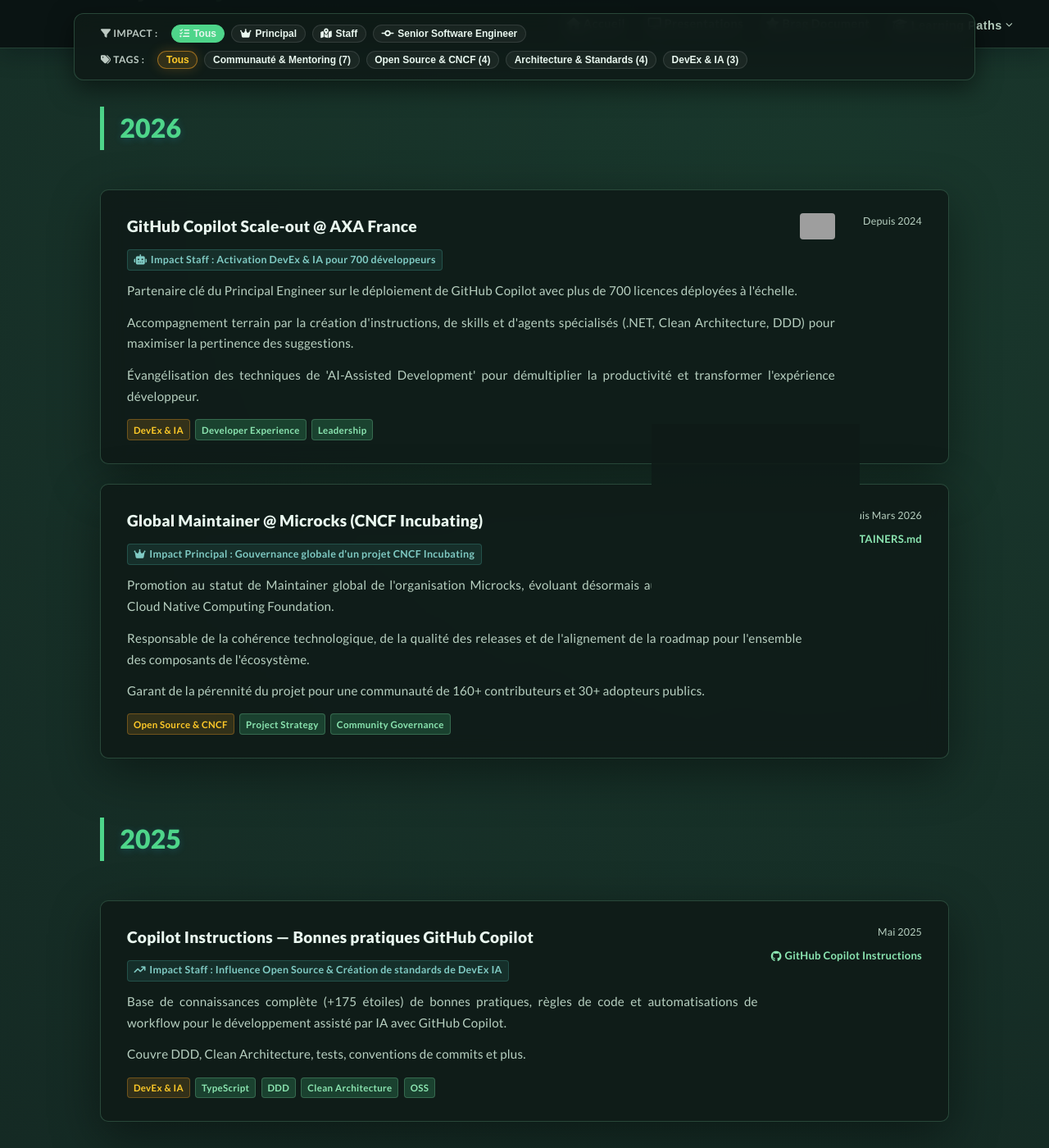
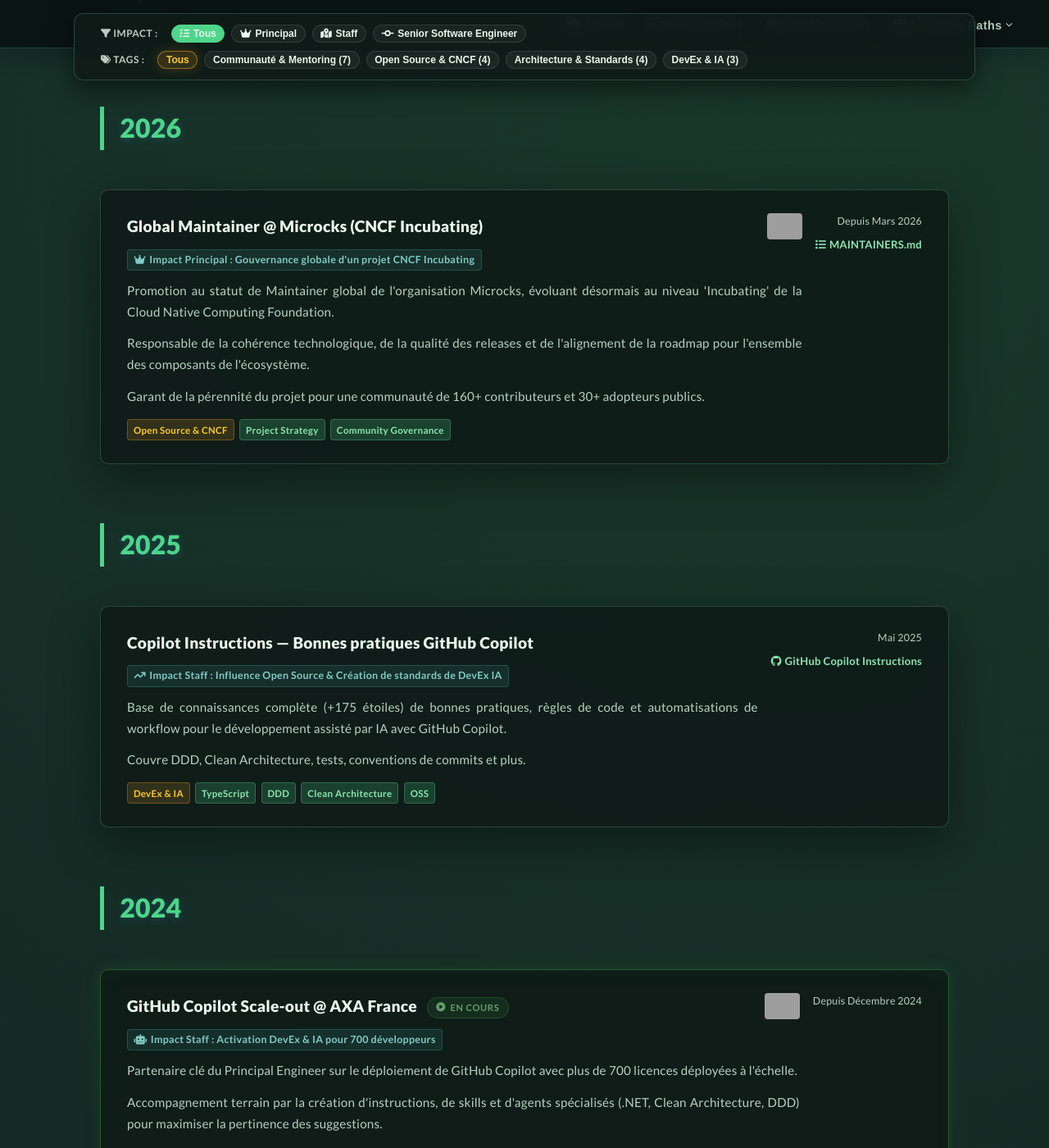
Before and after one commit to SebastienDegodez/SebastienDegodez.github.io, a Jekyll site: the page built from brag.md, in a window 1280 px wide and 1400 px high, scrolled down 655 px. Shown: the whole window at 82% size. Built offline with Jekyll 4.4.1, drawn with Linux system fonts in a browser that asks for light colours; some of the changed text lies outside the part shown; grey boxes are pictures that could not be loaded.

Commit message:
feat: add ongoing project display with updated styling and sorting logic

```diff
--- a/_data/brag.json
+++ b/_data/brag.json
@@ -3,7 +3,7 @@
     {
       "title": "Global Maintainer @ Microcks (CNCF Incubating)",
       "logo": "https://microcks.io/images/logo/microcks-logo-blue_hu_3d5c4ab173b0c06a.webp",
-      "sort_key": 99990301,
+      "sort_key": 20260301,
       "impact": {
         "icon": "fa-solid fa-crown",
         "text": "Impact Principal : Gouvernance globale d'un projet CNCF Incubating",
@@ -77,7 +77,9 @@
     {
       "title": "GitHub Copilot Scale-out @ AXA France",
       "logo": "https://upload.wikimedia.org/wikipedia/commons/9/94/AXA_Logo.svg",
-      "sort_key": 99991220,
+      "sort_key": 20241220,
+      "ongoing": true,
+      "started": "Décembre 2024",
       "impact": {
         "icon": "fa-solid fa-robot",
         "text": "Impact Staff : Activation DevEx & IA pour 700 développeurs",
--- /dev/null
+++ b/_includes/brag-project-card.html
@@ -0,0 +1,33 @@
+<div class="project-card{% if include.project.ongoing %} project-card--ongoing{% endif %}" data-impact-type="{{ include.project.impact.type | default: 'other' }}">
+<div class="project-card__main">
+<div class="project-card__header-flex">
+  <h3>{{ include.project.title }}{% if include.project.ongoing %} <span class="badge-ongoing"><i class="fa-solid fa-circle-play"></i> En cours</span>{% endif %}</h3>
+  {% if include.project.logo %}
+  <img src="{{ include.project.logo }}" alt="{{ include.project.title }} logo" class="project-card__logo" style="height: 32px; width: auto; object-fit: contain; margin-left: 1rem; border-radius: 4px;" />
+  {% endif %}
+</div>
+<div class="project-card__impact"><i class="{{ include.project.impact.icon }}" aria-hidden="true"></i> {{ include.project.impact.text }}</div>
+{% for paragraph in include.project.paragraphs %}
+<p>{{ paragraph }}</p>
+{% endfor %}
+<div class="project-card__tags">
+{% for tag in include.project.tags %}
+<span class="{{ tag.class | default: 'tag' }}">{{ tag.label }}</span>
+{% endfor %}
+</div>
+</div>
+<div class="project-card__side">
+{% if include.project.ongoing and include.project.started %}
+<span class="project-card__date">Depuis {{ include.project.started }}</span>
+{% elsif include.project.date_lines %}
+{% for line in include.project.date_lines %}
+<span class="project-card__date">{{ line }}</span>
+{% endfor %}
+{% elsif include.project.date %}
+<span class="project-card__date">{{ include.project.date }}</span>
+{% endif %}
+{% for link in include.project.links %}
+<a class="project-card__link" href="{{ link.url }}" target="_blank" rel="noopener"><i class="{{ link.icon }}" aria-hidden="true"></i> {{ link.label }}</a>
+{% endfor %}
+</div>
+</div>
--- a/brag.md
+++ b/brag.md
@@ -114,6 +114,32 @@
   border-left: 5px solid var(--color-primary);
   text-shadow: 0 2px 10px rgba(36, 181, 255, 0.2);
 }
+/* ── Ongoing / En cours ──────────────────────────── */
+.project-card--ongoing {
+  border: 1px solid rgba(76, 175, 80, 0.4);
+  box-shadow: 0 0 20px rgba(76, 175, 80, 0.12), inset 0 0 30px rgba(76, 175, 80, 0.04);
+}
+.badge-ongoing {
+  display: inline-flex;
+  align-items: center;
+  gap: 0.35rem;
+  font-size: 0.7rem;
+  font-weight: 700;
+  text-transform: uppercase;
+  letter-spacing: 0.6px;
+  color: #81c784;
+  background: rgba(76, 175, 80, 0.15);
+  border: 1px solid rgba(76, 175, 80, 0.35);
+  border-radius: 20px;
+  padding: 0.15rem 0.65rem;
+  vertical-align: middle;
+  margin-left: 0.5rem;
+  animation: ongoing-pulse 2.5s ease-in-out infinite;
+}
+@keyframes ongoing-pulse {
+  0%, 100% { opacity: 1; }
+  50% { opacity: 0.6; }
+}
 </style>
 <header class="page-header">
   <div class="page-header__bg" role="presentation" aria-hidden="true"></div>
@@ -170,51 +196,14 @@
 </div>
 <div class="project-list">
 {% assign projects_sorted = site.data.brag.projects | sort: "sort_key" | reverse %}
-{% assign system_current_year = "now" | date: "%Y" | plus: 0 %}
 {% assign current_year = '' %}
 {% for project in projects_sorted %}
 {% assign project_year = project.sort_key | divided_by: 10000 %}
-{% if project_year == 9999 %}
-  {% assign display_year = system_current_year %}
-{% else %}
-  {% assign display_year = project_year %}
+{% if project_year != current_year %}
+<h3 class="year-separator">{{ project_year }}</h3>
+{% assign current_year = project_year %}
 {% endif %}
-
-{% if display_year != current_year %}
-<h3 class="year-separator">{{ display_year }}</h3>
-{% assign current_year = display_year %}
-{% endif %}
-<div class="project-card" data-impact-type="{{ project.impact.type | default: 'other' }}">
-<div class="project-card__main">
-<div class="project-card__header-flex">
-  <h3>{{ project.title }}</h3>
-  {% if project.logo %}
-  <img src="{{ project.logo }}" alt="{{ project.title }} logo" class="project-card__logo" style="height: 32px; width: auto; object-fit: contain; margin-left: 1rem; border-radius: 4px;" />
-  {% endif %}
-</div>
-<div class="project-card__impact"><i class="{{ project.impact.icon }}" aria-hidden="true"></i> {{ project.impact.text }}</div>
-{% for paragraph in project.paragraphs %}
-<p>{{ paragraph }}</p>
-{% endfor %}
-<div class="project-card__tags">
-{% for tag in project.tags %}
-<span class="{{ tag.class | default: 'tag' }}">{{ tag.label }}</span>
-{% endfor %}
-</div>
-</div>
-<div class="project-card__side">
-{% if project.date_lines %}
-{% for line in project.date_lines %}
-<span class="project-card__date">{{ line }}</span>
-{% endfor %}
-{% elsif project.date %}
-<span class="project-card__date">{{ project.date }}</span>
-{% endif %}
-{% for link in project.links %}
-<a class="project-card__link" href="{{ link.url }}" target="_blank" rel="noopener"><i class="{{ link.icon }}" aria-hidden="true"></i> {{ link.label }}</a>
-{% endfor %}
-</div>
-</div>
+{% include brag-project-card.html project=project %}
 {% endfor %}
 
 </div>
@@ -232,47 +221,14 @@
 </div>
 <div class="project-list">
 {% assign opensource_sorted = site.data.brag.opensource | sort: "sort_key" | reverse %}
-{% assign system_current_year = "now" | date: "%Y" | plus: 0 %}
 {% assign current_year = '' %}
 {% for item in opensource_sorted %}
 {% assign item_year = item.sort_key | divided_by: 10000 %}
-{% if item_year == 9999 %}
-  {% assign display_year = system_current_year %}
-{% else %}
-  {% assign display_year = item_year %}
+{% if item_year != current_year %}
+<h3 class="year-separator">{{ item_year }}</h3>
+{% assign current_year = item_year %}
 {% endif %}
-
-{% if display_year != current_year %}
-<h3 class="year-separator">{{ display_year }}</h3>
-{% assign current_year = display_year %}
-{% endif %}
-<div class="project-card" data-impact-type="{{ item.impact.type | default: 'other' }}">
-<div class="project-card__main">
-<div class="project-card__header-flex">
-  <h3>{{ item.title }}</h3>
-  {% if item.logo %}
-  <img src="{{ item.logo }}" alt="{{ item.title }} logo" class="project-card__logo" style="height: 32px; width: auto; object-fit: contain; margin-left: 1rem; border-radius: 4px;" />
-  {% endif %}
-</div>
-<div class="project-card__impact"><i class="{{ item.impact.icon }}" aria-hidden="true"></i> {{ item.impact.text }}</div>
-{% for paragraph in item.paragraphs %}
-<p>{{ paragraph }}</p>
-{% endfor %}
-<div class="project-card__tags">
-{% for tag in item.tags %}
-<span class="{{ tag.class | default: 'tag' }}">{{ tag.label }}</span>
-{% endfor %}
-</div>
-</div>
-<div class="project-card__side">
-{% if item.date %}
-<span class="project-card__date">{{ item.date }}</span>
-{% endif %}
-{% for link in item.links %}
-<a class="project-card__link" href="{{ link.url }}" target="_blank" rel="noopener"><i class="{{ link.icon }}" aria-hidden="true"></i> {{ link.label }}</a>
-{% endfor %}
-</div>
-</div>
+{% include brag-project-card.html project=item %}
 {% endfor %}
 
 </div>
```
